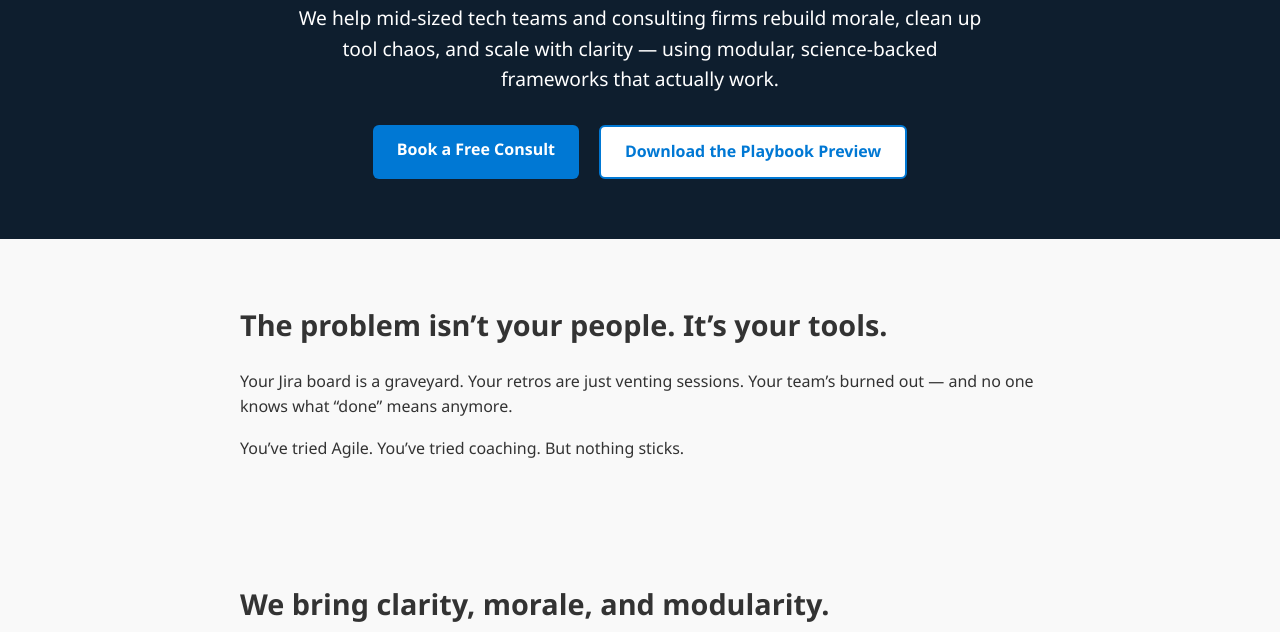
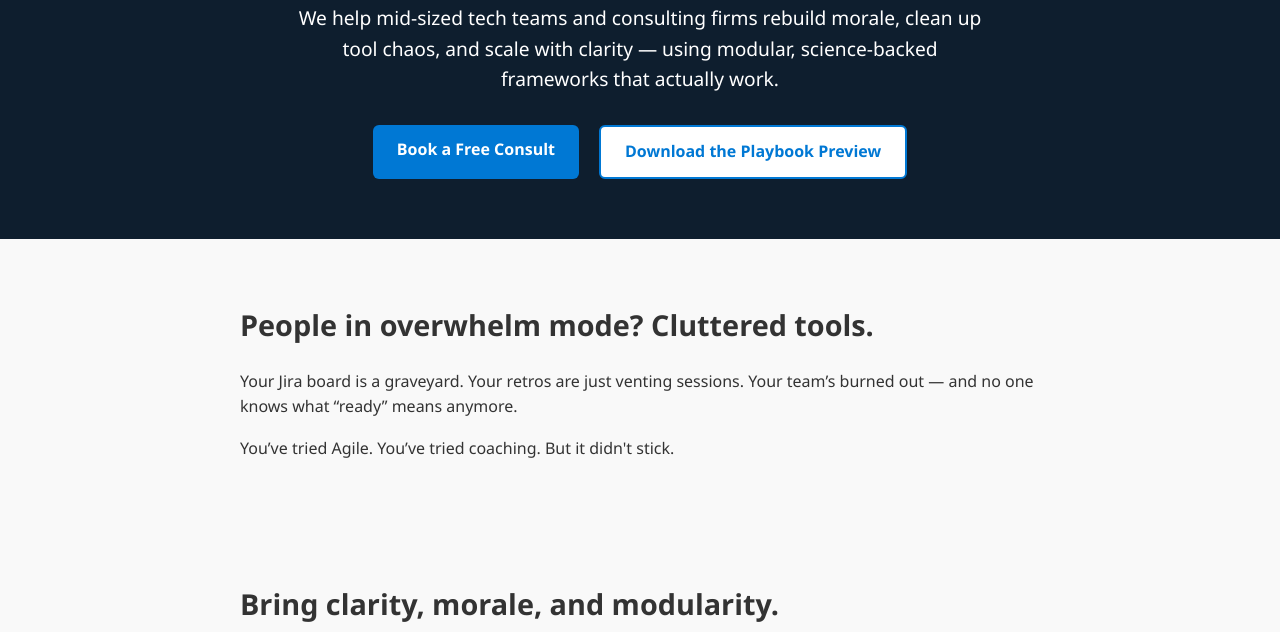
Before and after one commit to timmzero/vestibular, a plain HTML site: page index2.html in a window 1280 px wide. Shown: the part 168-800 px from the top of the page. Drawn offline with Linux system fonts and the light colour scheme.

Commit message:
Update index2.html

```diff
--- a/index2.html
+++ b/index2.html
@@ -17,13 +17,13 @@
   </header>
 
   <section class="pain">
-    <h2>The problem isn’t your people. It’s your tools.</h2>
-    <p>Your Jira board is a graveyard. Your retros are just venting sessions. Your team’s burned out — and no one knows what “done” means anymore.</p>
-    <p>You’ve tried Agile. You’ve tried coaching. But nothing sticks.</p>
+    <h2>People in overwhelm mode? Cluttered tools.</h2>
+    <p>Your Jira board is a graveyard. Your retros are just venting sessions. Your team’s burned out — and no one knows what “ready” means anymore.</p>
+    <p>You’ve tried Agile. You’ve tried coaching. But it didn't stick.</p>
   </section>
 
   <section class="solution">
-    <h2>We bring clarity, morale, and modularity.</h2>
+    <h2>Bring clarity, morale, and modularity.</h2>
     <ul>
       <li><strong>Agile Tools Sanitation:</strong> A maturity model and playbook that cleans up Jira, Confluence, and Slack workflows</li>
       <li><strong>Morale-First Consulting:</strong> Frameworks that prioritize team happiness without sacrificing velocity</li>
```
